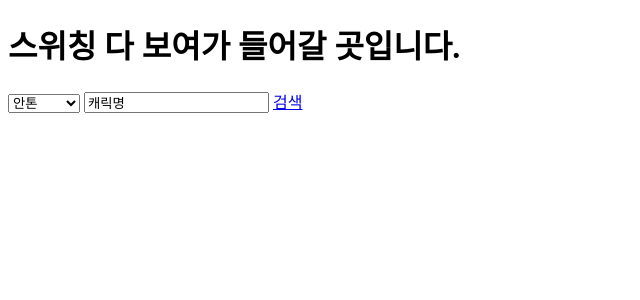
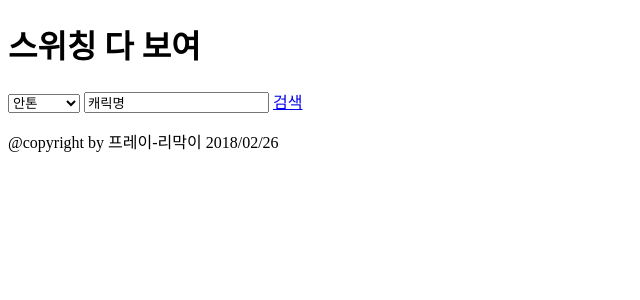
Before and after one commit to lastmagic/dfProject, a Django app: page / in a window 1280 px wide. Shown: the top 300 px of the page, without its empty margins (0-640 px from the left). Run offline with Django 3.2, Linux system fonts and the light colour scheme.

Commit message:
copyright추가, 제목수정

```diff
--- a/switching/templates/switching/home.html
+++ b/switching/templates/switching/home.html
@@ -6,7 +6,7 @@
   </head>
   <body>
     <div class='page_header'>
-      <h1>스위칭 다 보여가 들어갈 곳입니다.</h1>
+      <h1>스위칭 다 보여</h1>
     </div>
 
     <div class='page_form'>
@@ -36,10 +36,8 @@
             console.log(location.href)
           }
         </script>
-
-
       </p>
     </div>
-
+      @copyright by 프레이-리막이 2018/02/26
   </body>
 </html>
--- a/switching/templates/switching/info.html
+++ b/switching/templates/switching/info.html
@@ -30,5 +30,6 @@
     {% else %}
       스위칭정보없음
     {% endif %}
+    @copyright by 프레이-리막이 2018/02/26
   </body>
 </html>
```
